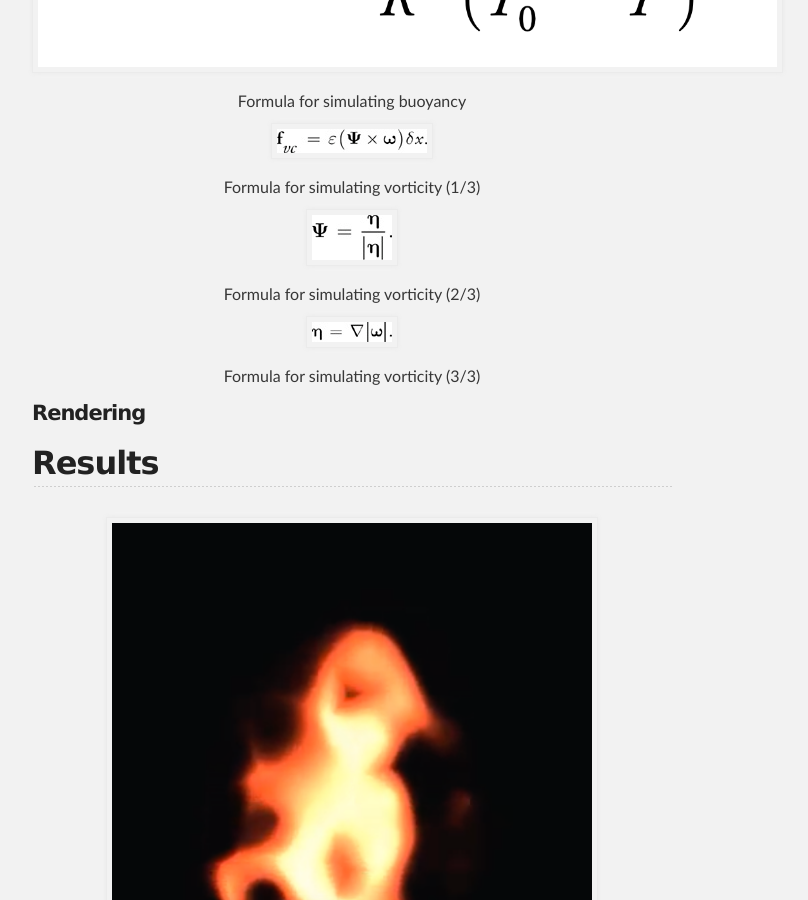
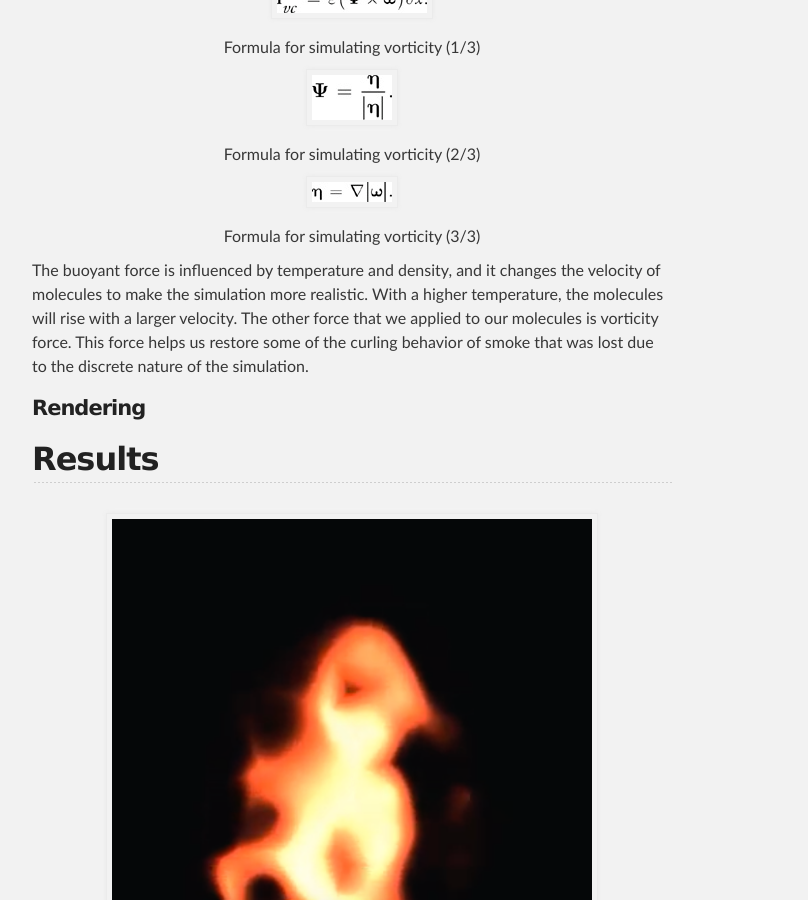
Before and after one commit to cs184-firesim/final, a Jekyll site: the page built from index.md, in a window 1280 px wide and 900 px high, scrolled down 2139 px. Shown: the whole window, without its empty margins (288-1096 px from the left). Built offline with Jekyll 4.4.1, drawn with Linux system fonts in a browser that asks for light colours; our own code applies the rules of GitHub Pages for plain Markdown files.

Commit message:
getting started

```diff
--- a/index.md
+++ b/index.md
@@ -48,22 +48,24 @@ We then update the values in each 3D texture and render the resulting volume to
 For the external force field of the Navier Stokes equation, we simulated both buoyant force and vorticity force using the following equations:
 
 <div align="middle">
-<img src="assets/images/temperature.png" align="middle" />
+<img src="assets/images/temperature.png" align="middle" width="300px"/>
 <figcaption align="middle"> Formula for simulating buoyancy</figcaption>
 </div>
 
 <div align="middle">
 <img src="assets/images/vorticity-0.jpg" align="middle" />
 <figcaption align="middle"> Formula for simulating vorticity (1/3)</figcaption>
-</div>
-<div align="middle">
+
 <img src="assets/images/vorticity-1.jpg" align="middle" />
 <figcaption align="middle"> Formula for simulating vorticity (2/3)</figcaption>
-</div>
-<div align="middle">
+
 <img src="assets/images/vorticity-2.jpg" align="middle" />
 <figcaption align="middle"> Formula for simulating vorticity (3/3)</figcaption>
 </div>
+
+The buoyant force is influenced by temperature and density, and it changes the velocity of molecules to make the simulation more realistic. With a higher temperature, the molecules will rise with a larger velocity.
+The other force that we applied to our molecules is vorticity force. This force helps us restore some of the curling behavior of smoke that was lost due to the discrete nature of the simulation.
+
 #### Rendering
 
 ## Results
```
